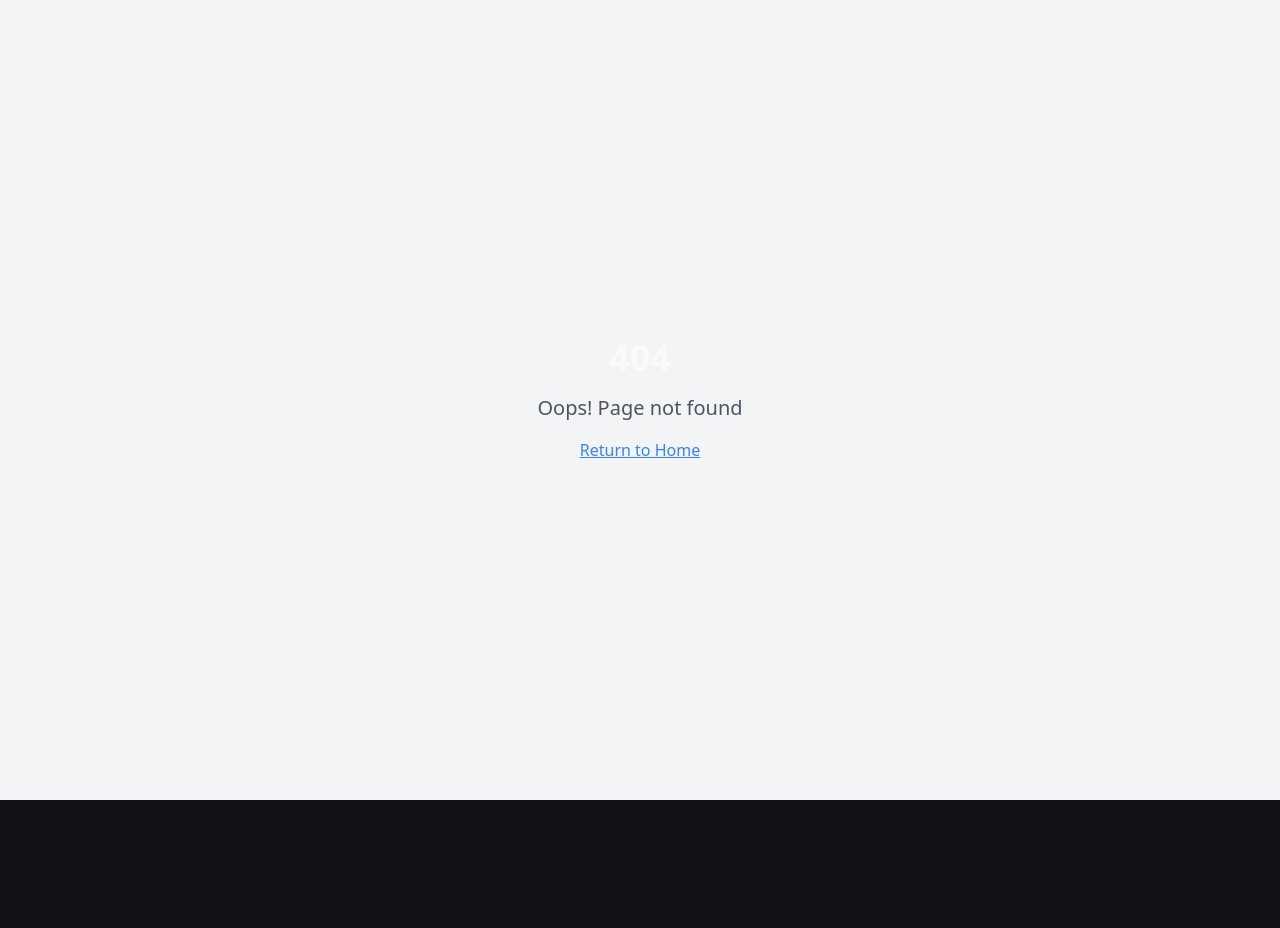
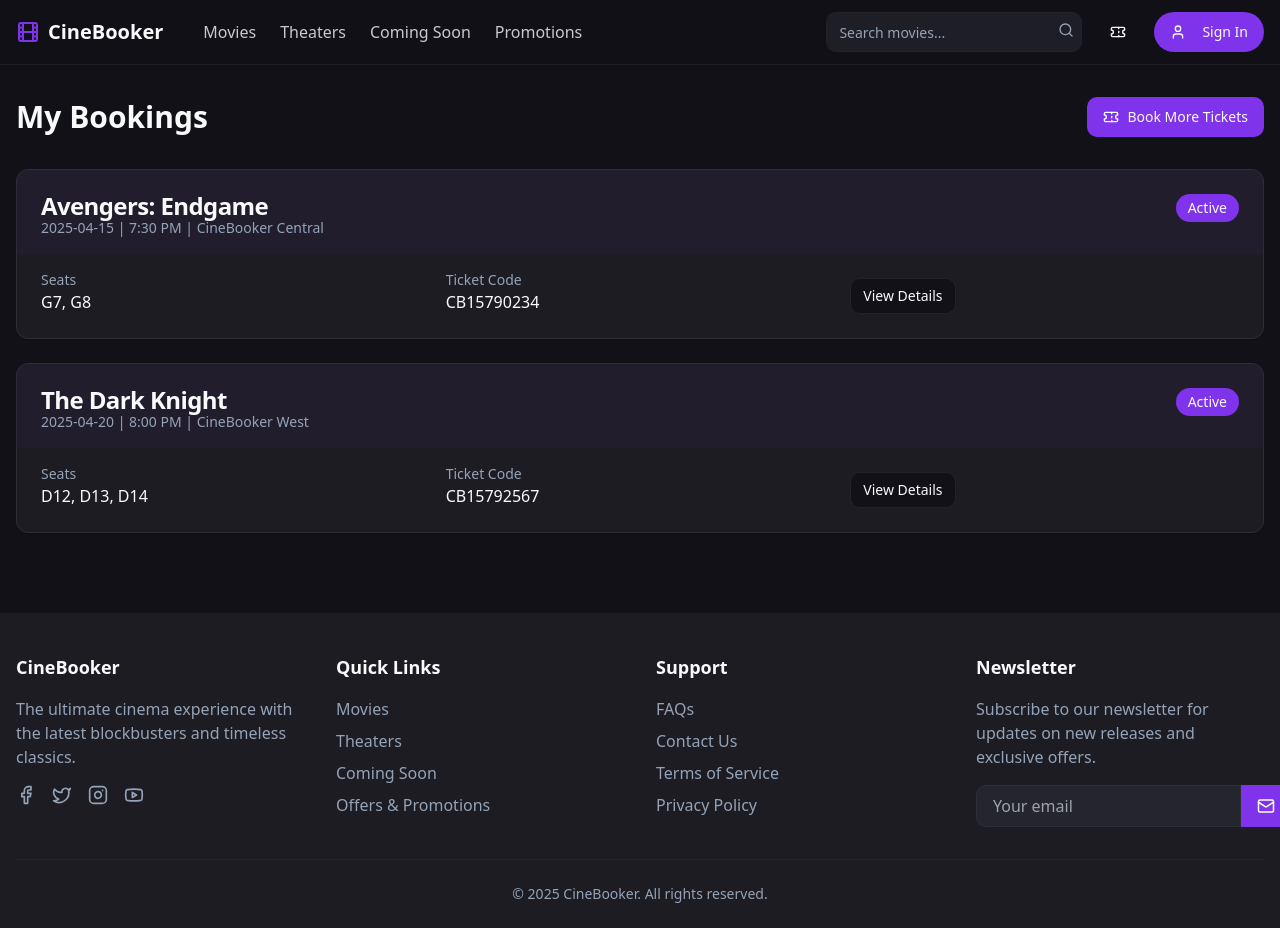
Before and after one commit to crackcrickcrack/cinebooker-haven, a React (Vite) app: page /bookings in a window 1280 px wide. Before the commit this address had no page. Before the commit the page ends 800 px from the top, so only its background shows below. Built offline with nearby package versions, Linux system fonts and the light colour scheme.

Commit message:
Fix: Route for /bookings
Fix the 404 error when accessing the /bookings route.

```diff
--- a/src/App.tsx
+++ b/src/App.tsx
@@ -12,6 +12,7 @@ import ComingSoon from "./pages/ComingSoon";
 import Promotions from "./pages/Promotions";
 import MovieDetails from "./pages/MovieDetails";
 import Booking from "./pages/Booking";
+import Bookings from "./pages/Bookings";
 import Login from "./pages/Login";
 import NotFound from "./pages/NotFound";
 
@@ -34,6 +35,7 @@ const App: React.FC = () => {
               <Route path="/promotions" element={<Promotions />} />
               <Route path="/movies/:id" element={<MovieDetails />} />
               <Route path="/booking/:id" element={<Booking />} />
+              <Route path="/bookings" element={<Bookings />} />
               <Route path="/login" element={<Login />} />
               {/* ADD ALL CUSTOM ROUTES ABOVE THE CATCH-ALL "*" ROUTE */}
               <Route path="*" element={<NotFound />} />
--- /dev/null
+++ b/src/pages/Bookings.tsx
@@ -0,0 +1,97 @@
+
+import React from 'react';
+import AppLayout from '@/components/layout/AppLayout';
+import { Card, CardContent, CardDescription, CardHeader, CardTitle } from '@/components/ui/card';
+import { TicketIcon } from 'lucide-react';
+import { Button } from '@/components/ui/button';
+import { useNavigate } from 'react-router-dom';
+
+const Bookings: React.FC = () => {
+  const navigate = useNavigate();
+
+  // Mock data for bookings - in a real app, this would come from an API
+  const bookings = [
+    {
+      id: 'b001',
+      movieTitle: 'Avengers: Endgame',
+      date: '2025-04-15',
+      time: '7:30 PM',
+      theater: 'CineBooker Central',
+      seats: ['G7', 'G8'],
+      ticketCode: 'CB15790234'
+    },
+    {
+      id: 'b002',
+      movieTitle: 'The Dark Knight',
+      date: '2025-04-20',
+      time: '8:00 PM',
+      theater: 'CineBooker West',
+      seats: ['D12', 'D13', 'D14'],
+      ticketCode: 'CB15792567'
+    }
+  ];
+
+  return (
+    <AppLayout>
+      <div className="container mx-auto px-4 py-8">
+        <div className="flex items-center justify-between mb-8">
+          <h1 className="text-2xl md:text-3xl font-bold">My Bookings</h1>
+          <Button onClick={() => navigate('/movies')} className="flex items-center gap-2">
+            <TicketIcon className="h-4 w-4" />
+            Book More Tickets
+          </Button>
+        </div>
+
+        {bookings.length > 0 ? (
+          <div className="grid gap-6">
+            {bookings.map((booking) => (
+              <Card key={booking.id} className="overflow-hidden">
+                <CardHeader className="bg-primary/5 pb-4">
+                  <div className="flex justify-between items-start">
+                    <div>
+                      <CardTitle>{booking.movieTitle}</CardTitle>
+                      <CardDescription>
+                        {booking.date} | {booking.time} | {booking.theater}
+                      </CardDescription>
+                    </div>
+                    <div className="bg-primary text-primary-foreground px-3 py-1 rounded-full text-sm font-medium">
+                      Active
+                    </div>
+                  </div>
+                </CardHeader>
+                <CardContent className="pt-4">
+                  <div className="grid md:grid-cols-3 gap-4">
+                    <div>
+                      <p className="text-sm text-muted-foreground">Seats</p>
+                      <p className="font-medium">{booking.seats.join(', ')}</p>
+                    </div>
+                    <div>
+                      <p className="text-sm text-muted-foreground">Ticket Code</p>
+                      <p className="font-medium">{booking.ticketCode}</p>
+                    </div>
+                    <div className="flex items-end justify-end md:justify-start">
+                      <Button variant="outline" size="sm">View Details</Button>
+                    </div>
+                  </div>
+                </CardContent>
+              </Card>
+            ))}
+          </div>
+        ) : (
+          <div className="text-center py-12">
+            <TicketIcon className="mx-auto h-12 w-12 text-muted-foreground" />
+            <h3 className="mt-4 text-lg font-medium">No bookings found</h3>
+            <p className="mt-2 text-muted-foreground">
+              You don't have any active bookings at the moment.
+            </p>
+            <Button onClick={() => navigate('/movies')} className="mt-4">
+              Book Tickets
+            </Button>
+          </div>
+        )}
+      </div>
+    </AppLayout>
+  );
+};
+
+export default Bookings;
```
